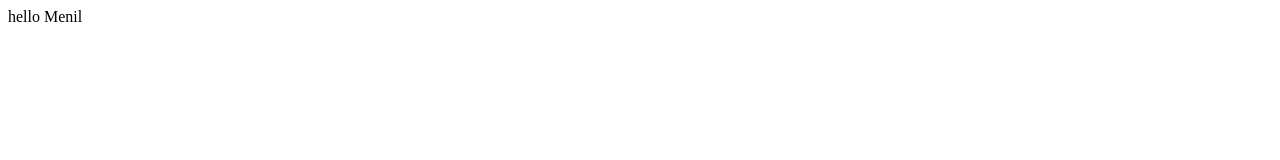
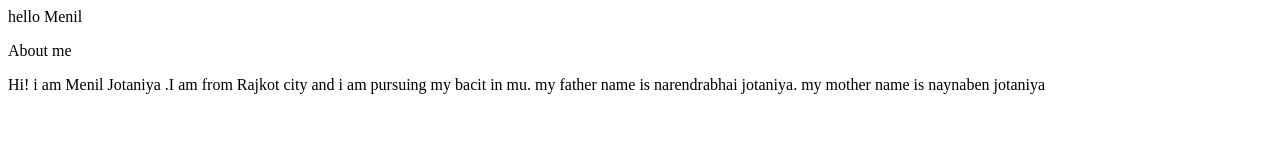
Before and after one commit to menil-nxt/menil-demo, a plain HTML site: page index.html in a window 1280 px wide. Drawn offline with Linux system fonts and the light colour scheme.

Commit message:
About me

```diff
--- a/index.html
+++ b/index.html
@@ -1 +1,8 @@
 <p>hello Menil</p>
+<p>About me</p>
+
+<p>
+  Hi! i am Menil Jotaniya .I am from Rajkot city and i am pursuing my bacit in
+  mu. my father name is narendrabhai jotaniya. my mother name is naynaben
+  jotaniya
+</p>
```
